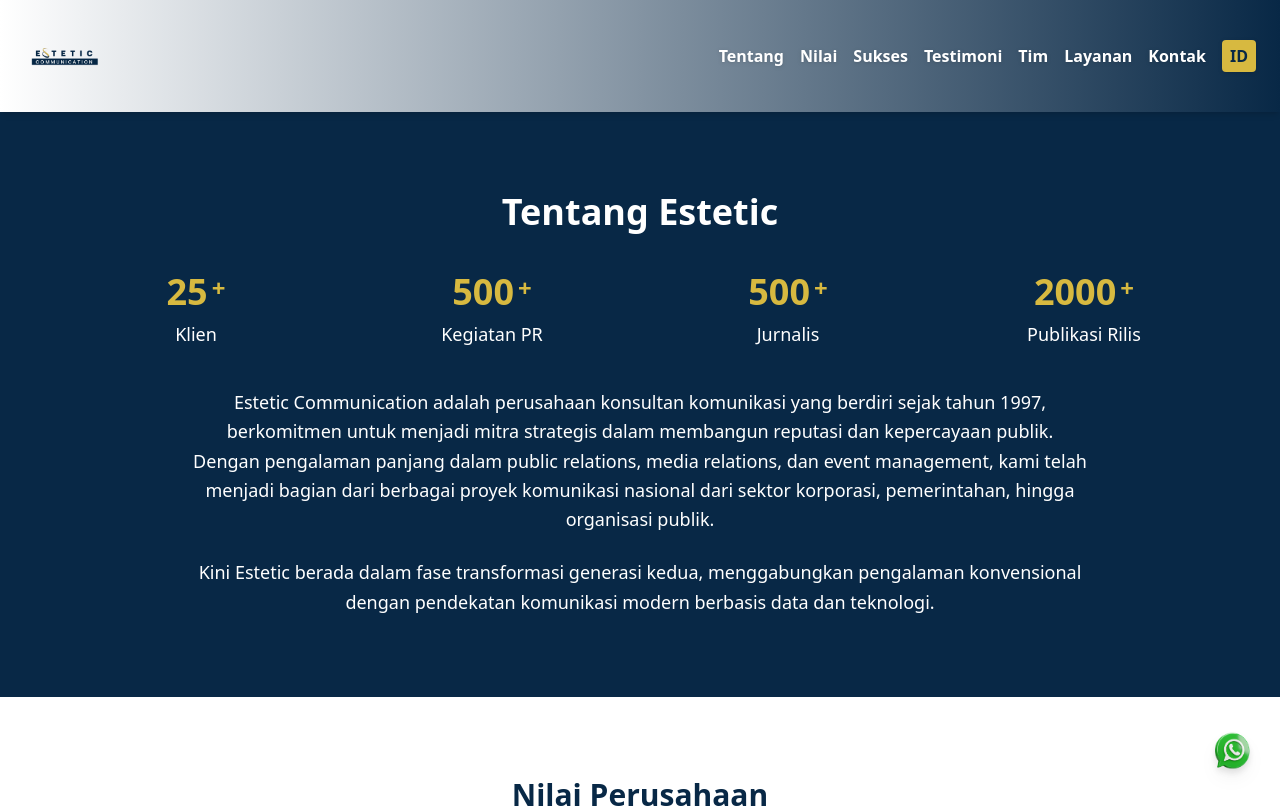
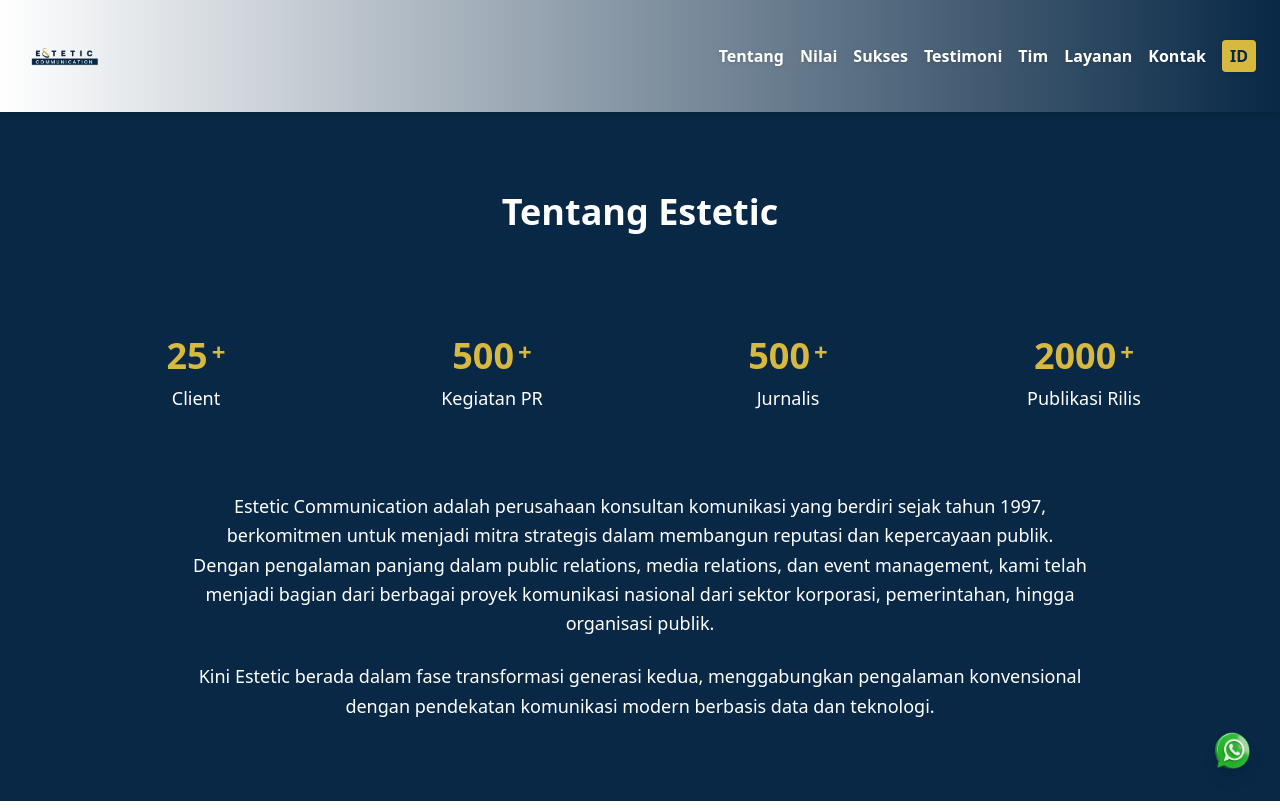
Before and after one commit to ProfAdri90/estetic-dinamis, a Next.js app: page / in a window 1280 px wide. Shown: the top 808 px of the page. Built offline with nearby package versions, Linux system fonts and the light colour scheme.

Commit message:
Update index.js

```diff
--- a/pages/index.js
+++ b/pages/index.js
@@ -191,23 +191,6 @@ useEffect(() => {
 
   return () => clearInterval(interval);
 }, []);
-const [showCounter, setShowCounter] = useState(false);
-
-useEffect(() => {
-  const observer = new IntersectionObserver(
-    ([entry]) => {
-      setShowCounter(entry.isIntersecting);
-    },
-    { threshold: 0.5 }
-  );
-
-  const section = document.getElementById("tentang");
-  if (section) observer.observe(section);
-
-  return () => {
-    if (section) observer.unobserve(section);
-  };
-}, []);
 
   return (
   <div className="w-full min-h-screen font-sans bg-[#082846] text-white">
@@ -279,38 +262,38 @@ useEffect(() => {
   <h2 className="text-4xl font-semibold mb-6">
     {lang === "id" ? "Tentang Estetic" : "About Estetic"}
   </h2>
-{showCounter && (
-  <div className="max-w-6xl mx-auto grid grid-cols-2 md:grid-cols-4 gap-8 text-center my-10">
+     <section className="scroll-mt-[180px] text-[#082846]text-center py-20 px-8">
+  <div className="max-w-6xl mx-auto grid grid-cols-2 md:grid-cols-4 gap-8 text-center">
     <div>
       <h4 className="text-4xl font-bold text-[#d7b940] flex items-start justify-center">
       {counts.client}
       <span className="ml-1 text-2xl align-top">+</span>
       </h4>
-      <p className="mt-2 text-lg">{lang === "id" ? "Klien" : "Clients"}</p>
+      <p className="mt-2 text-lg">Client</p>
     </div>
     <div>
       <h4 className="text-4xl font-bold text-[#d7b940] flex items-start justify-center">
       {counts.kegiatan}
       <span className="ml-1 text-2xl align-top">+</span>
       </h4>
-      <p className="mt-2 text-lg">{lang === "id" ? "Kegiatan PR" : "PR Activities"}</p>
+      <p className="mt-2 text-lg">Kegiatan PR</p>
     </div>
     <div>
       <h4 className="text-4xl font-bold text-[#d7b940] flex items-start justify-center">
       {counts.jurnalis}
       <span className="ml-1 text-2xl align-top">+</span>
       </h4>
-      <p className="mt-2 text-lg">{lang === "id" ? "Jurnalis" : "Journalists"}</p>
+      <p className="mt-2 text-lg">Jurnalis</p>
     </div>
     <div>
       <h4 className="text-4xl font-bold text-[#d7b940] flex items-start justify-center">
       {counts.rilis}
       <span className="ml-1 text-2xl align-top">+</span>
       </h4>
-      <p className="mt-2 text-lg">{lang === "id" ? "Publikasi Rilis" : "Press Releases"}</p>
+      <p className="mt-2 text-lg">Publikasi Rilis</p>
     </div>
   </div>
-)}
+</section>
   <p className="max-w-4xl mx-auto leading-relaxed text-lg">
     {lang === "id"
       ? "Estetic Communication adalah perusahaan konsultan komunikasi yang berdiri sejak tahun 1997, berkomitmen untuk menjadi mitra strategis dalam membangun reputasi dan kepercayaan publik. Dengan pengalaman panjang dalam public relations, media relations, dan event management, kami telah menjadi bagian dari berbagai proyek komunikasi nasional dari sektor korporasi, pemerintahan, hingga organisasi publik."
```
Lines whose indentation alone changed are shown as unchanged.
